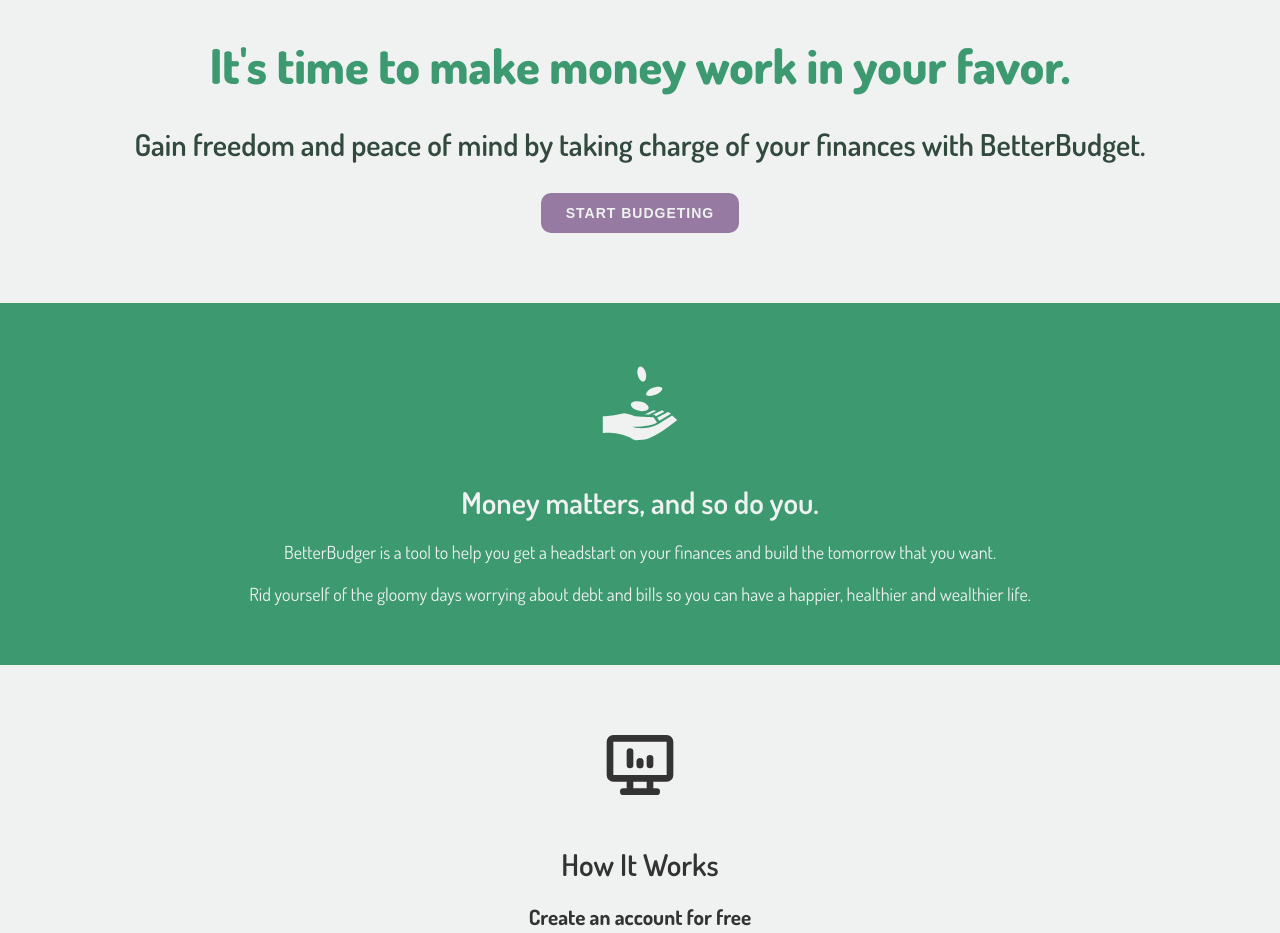
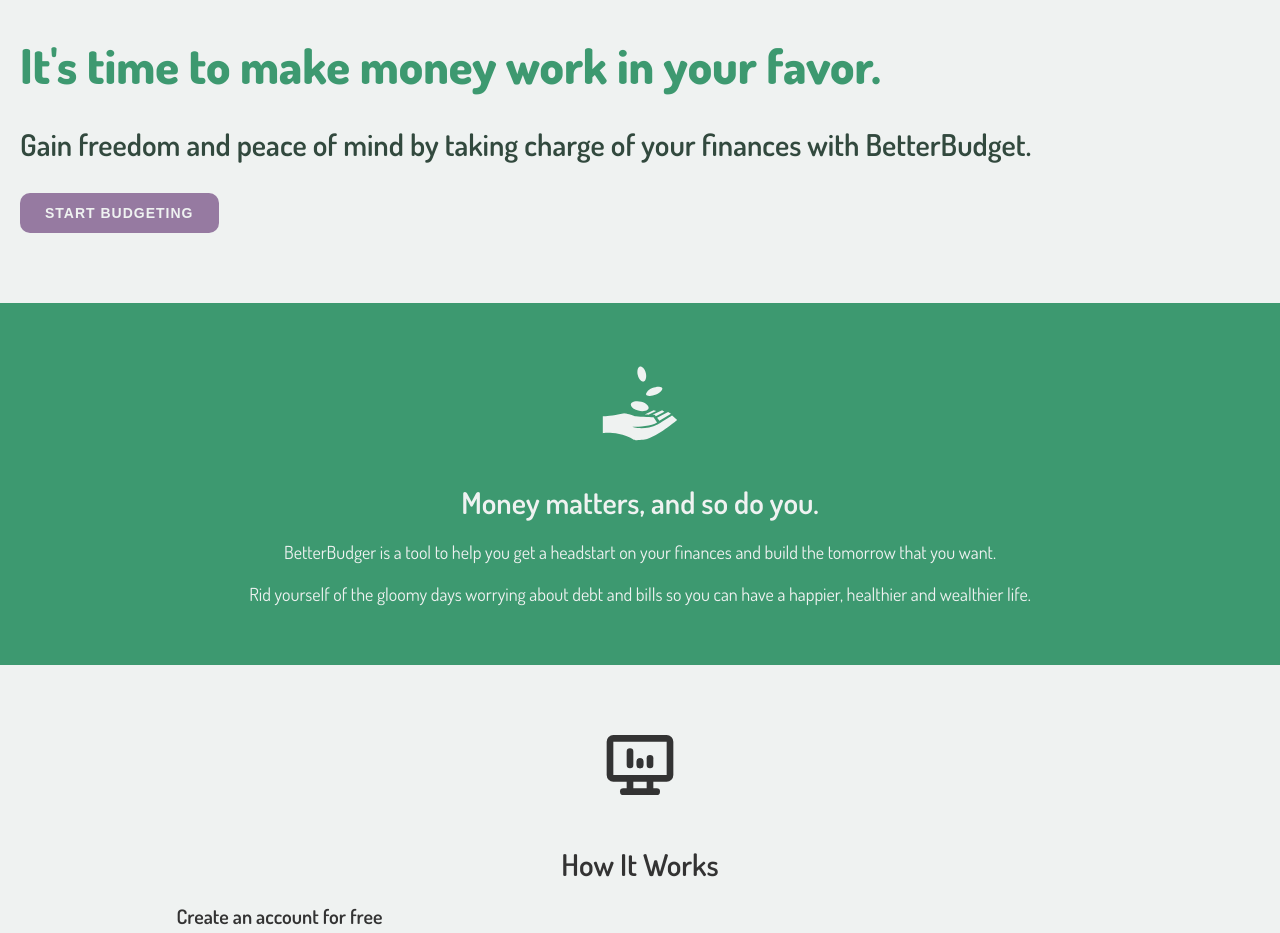
Before and after one commit to JohnSebastian3/better-budget, a React (Create React App) app in the folder client/: page / in a window 1280 px wide. Shown: the part 100-1033 px from the top of the page. Built offline with nearby package versions, Linux system fonts and the light colour scheme; no server answers; a web font is replaced by a local one.

Commit message:
Add h3 base styling

```diff
--- a/client/src/App.css
+++ b/client/src/App.css
@@ -5,6 +5,11 @@ h1 {
 
 h2 {
   font-size: 2.4rem;
+  font-weight: 600;
+}
+
+h3 {
+  font-size: 2rem;
   font-weight: 600;
 }
 
@@ -18,15 +23,16 @@ ul {
 }
 
 a {
+  cursor: pointer;
   text-decoration: none;
-  color: #333;
+  color: #EFF2F1;
   font-size: 2rem;
   font-weight: bold;
   letter-spacing: 1px;
 }
 
 a:hover {
-  color: #3D9970;
+  color: #51c591;
 }
 
 
@@ -40,12 +46,13 @@ a:hover {
   }
 
   a {
-    color: #fff;
+    color: #EFF2F1;
   }
 
   a:hover {
-    color: rgb(183, 235, 190);
+    color: #b7ebbe;
   }
+
 }
 
 
@@ -55,3 +62,9 @@ a:hover {
   padding: 20px;
   text-align: center;
 }
+
+@media screen and (min-width: 840px) {
+  .container {
+    text-align: start;
+  }
+}
```
